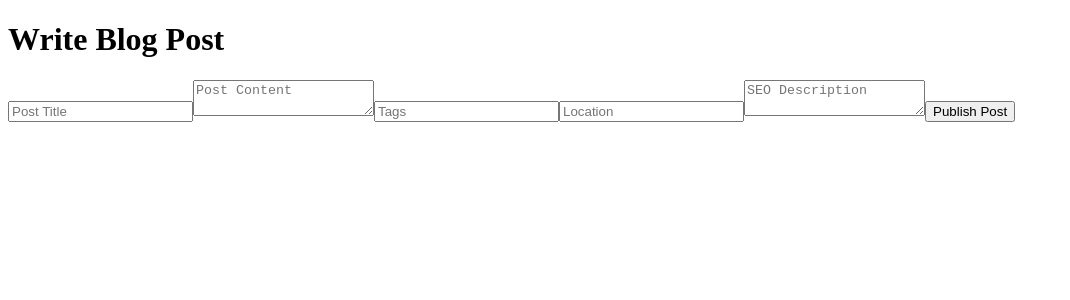
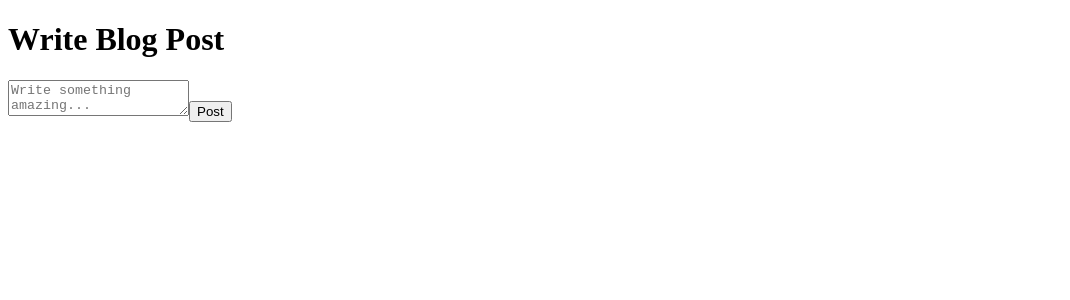
Before and after one commit to cybev1/cybev-frontend-fresh, a Next.js app: page /studio/write in a window 1280 px wide. Shown: the top 300 px of the page, without its empty margins (0-1070 px from the left). Built offline with nearby package versions, Linux system fonts and the light colour scheme.

Commit message:
Add files via upload

```diff
--- a/components/PostEditor.jsx
+++ b/components/PostEditor.jsx
@@ -1,40 +1,8 @@
-
-import { useState } from 'react';
-
-export default function PostEditor({ blogMode }) {
-  const [title, setTitle] = useState('');
-  const [content, setContent] = useState('');
-  const [tags, setTags] = useState('');
-  const [location, setLocation] = useState('');
-  const [seoDescription, setSeoDescription] = useState('');
-  const [loading, setLoading] = useState(false);
-
-  const handleSubmit = async () => {
-    setLoading(true);
-    const res = await fetch('/api/post/create', {
-      method: 'POST',
-      headers: { 'Content-Type': 'application/json' },
-      body: JSON.stringify({ title, content, tags, location, seoDescription, blogMode }),
-    });
-    const result = await res.json();
-    setLoading(false);
-    if (result.success) {
-      alert('Post created!');
-    } else {
-      alert('Error creating post.');
-    }
-  };
-
+export default function PostEditor() {
   return (
-    <div className="space-y-4">
-      <input value={title} onChange={(e) => setTitle(e.target.value)} placeholder="Post Title" className="w-full p-2 border" />
-      <textarea value={content} onChange={(e) => setContent(e.target.value)} placeholder="Post Content" className="w-full h-40 p-2 border" />
-      <input value={tags} onChange={(e) => setTags(e.target.value)} placeholder="Tags" className="w-full p-2 border" />
-      <input value={location} onChange={(e) => setLocation(e.target.value)} placeholder="Location" className="w-full p-2 border" />
-      <textarea value={seoDescription} onChange={(e) => setSeoDescription(e.target.value)} placeholder="SEO Description" className="w-full p-2 border" />
-      <button onClick={handleSubmit} disabled={loading} className="px-4 py-2 bg-green-600 text-white rounded">
-        {loading ? 'Publishing...' : 'Publish Post'}
-      </button>
+    <div className="w-full p-4 bg-white shadow rounded">
+      <textarea className="w-full h-40 border p-2 rounded" placeholder="Write something amazing..." />
+      <button className="mt-2 px-4 py-2 bg-blue-600 text-white rounded">Post</button>
     </div>
   );
 }
```
